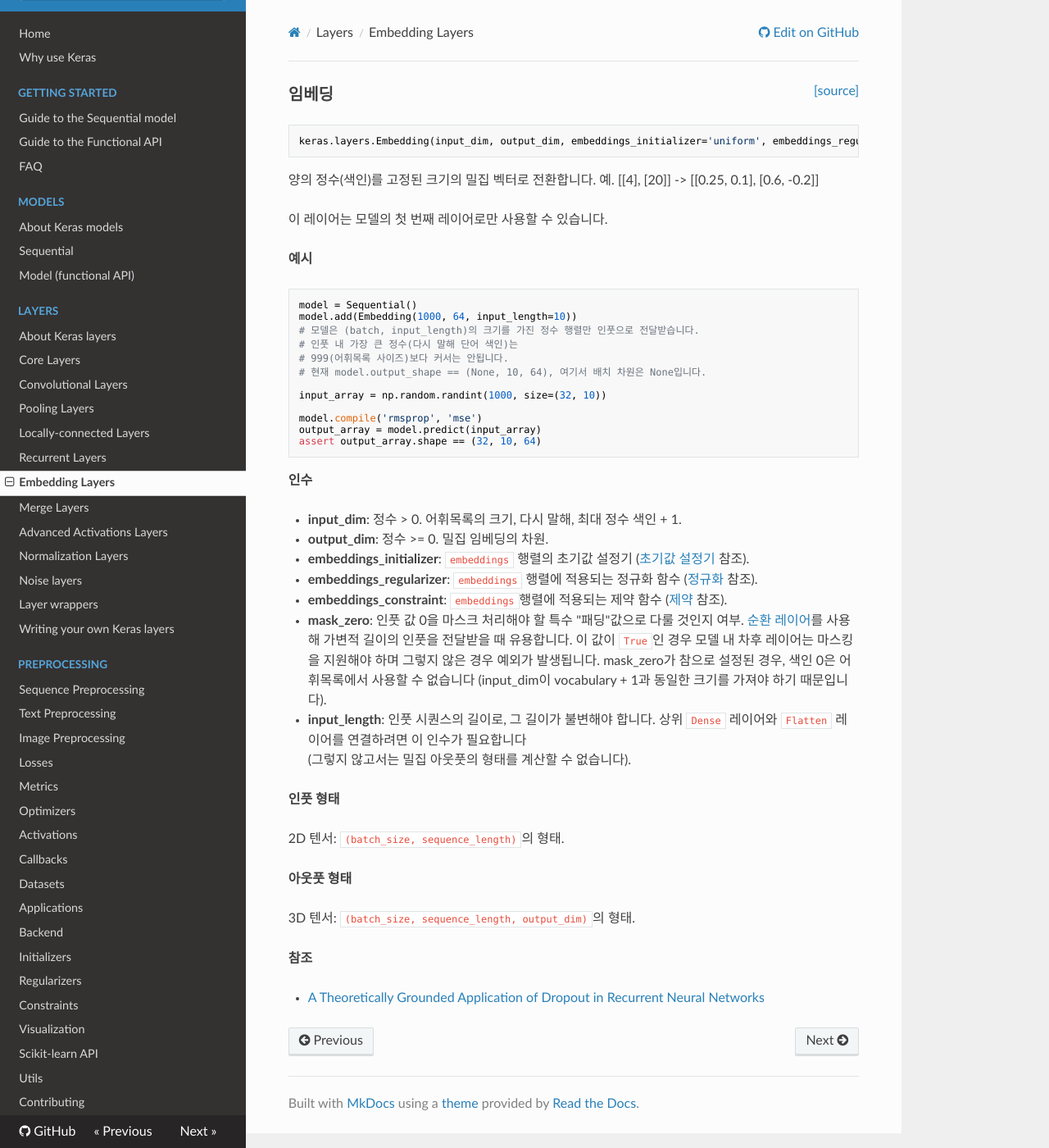
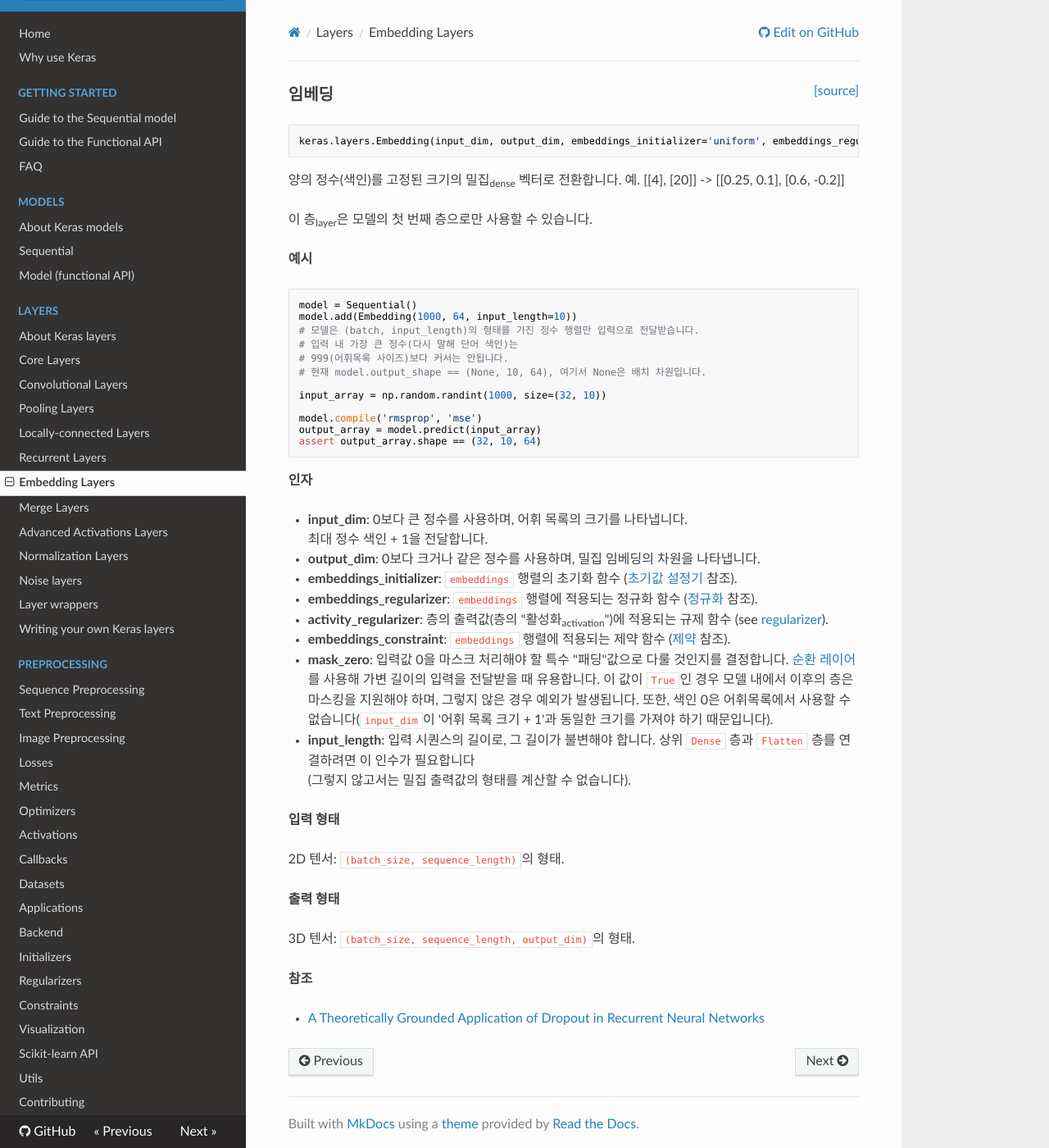
Before and after one commit to keras-team/keras-docs-ko, an MkDocs documentation site: the page built from sources/layers/embeddings.md, in a window 1280 px wide and 1400 px high. Shown: the whole window at 82% size. Built offline with MkDocs 1.6.1, drawn with Linux system fonts in a browser that asks for light colours; nearby versions of some CDN libraries.

Commit message:
Update embeddings.md
> 원문비교
- __activity_regularizer__: Regularizer function applied to
    the output of the layer (its "activation").
    (see [regularizer](../regularizers.md)).
가 추가 되었습니다.

> 내용 및 단어 수정
+ 특별한 부분은 없으나, 리뷰해주시는 분께서 인자 부분을 집중해서 리뷰해주시면 될 것 같습니다.

감사합니다.

````diff
--- a/sources/layers/embeddings.md
+++ b/sources/layers/embeddings.md
@@ -5,10 +5,10 @@
 keras.layers.Embedding(input_dim, output_dim, embeddings_initializer='uniform', embeddings_regularizer=None, activity_regularizer=None, embeddings_constraint=None, mask_zero=False, input_length=None)
 ```
 
-양의 정수(색인)를 고정된 크기의 밀집 벡터로 전환합니다.
+양의 정수(색인)를 고정된 크기의 밀집<sub>dense</sub> 벡터로 전환합니다.
 예. [[4], [20]] -> [[0.25, 0.1], [0.6, -0.2]]
 
-이 레이어는 모델의 첫 번째 레이어로만 사용할 수 있습니다.
+이 층<sub>layer</sub>은 모델의 첫 번째 층으로만 사용할 수 있습니다.
 
 __예시__
 
@@ -16,10 +16,10 @@ __예시__
 ```python
 model = Sequential()
 model.add(Embedding(1000, 64, input_length=10))
-# 모델은 (batch, input_length)의 크기를 가진 정수 행렬만 인풋으로 전달받습니다.
-# 인풋 내 가장 큰 정수(다시 말해 단어 색인)는
+# 모델은 (batch, input_length)의 형태를 가진 정수 행렬만 입력으로 전달받습니다.
+# 입력 내 가장 큰 정수(다시 말해 단어 색인)는
 # 999(어휘목록 사이즈)보다 커서는 안됩니다.
-# 현재 model.output_shape == (None, 10, 64), 여기서 배치 차원은 None입니다.
+# 현재 model.output_shape == (None, 10, 64), 여기서 None은 배치 차원입니다.
 
 input_array = np.random.randint(1000, size=(32, 10))
 
@@ -28,38 +28,39 @@ output_array = model.predict(input_array)
 assert output_array.shape == (32, 10, 64)
 ```
 
-__인수__
+__인자__
 
-- __input_dim__: 정수 > 0. 어휘목록의 크기,
-    다시 말해, 최대 정수 색인 + 1.
-- __output_dim__: 정수 >= 0. 밀집 임베딩의 차원.
-- __embeddings_initializer__: `embeddings` 행렬의 초기값 설정기
+- __input_dim__: 0보다 큰 정수를 사용하며, 어휘 목록의 크기를 나타냅니다.
+최대 정수 색인 + 1을 전달합니다.
+- __output_dim__: 0보다 크거나 같은 정수를 사용하며, 밀집 임베딩의 차원을 나타냅니다.
+- __embeddings_initializer__: `embeddings` 행렬의 초기화 함수
     ([초기값 설정기](../initializers.md) 참조).
 - __embeddings_regularizer__: `embeddings` 행렬에 적용되는
     정규화 함수
     ([정규화](../regularizers.md) 참조).
-- __embeddings_constraint__: `embeddings`행렬에 적용되는
+- __activity_regularizer__: 층의 출력값(층의 "활성화<sub>activation</sub>")에 적용되는 규제 함수
+    (see [regularizer](../regularizers.md)).
+- __embeddings_constraint__: `embeddings` 행렬에 적용되는
     제약 함수
     ([제약](../constraints.md) 참조).
-- __mask_zero__: 인풋 값 0을 마스크 처리해야 할 특수 "패딩"값으로
-    다룰 것인지 여부.
-    [순환 레이어](recurrent.md)를 사용해 가변적
-    길이의 인풋을 전달받을 때 유용합니다.
-    이 값이 `True`인 경우 모델 내 차후 레이어는
-    마스킹을 지원해야 하며 그렇지 않은 경우 예외가 발생됩니다.
-    mask_zero가 참으로 설정된 경우, 색인 0은
-    어휘목록에서 사용할 수 없습니다 (input_dim이 vocabulary + 1과
+- __mask_zero__: 입력값 0을 마스크 처리해야 할 특수 "패딩"값으로
+    다룰 것인지를 결정합니다.
+    [순환 레이어](recurrent.md)를 사용해 가변
+    길이의 입력을 전달받을 때 유용합니다.
+    이 값이 `True`인 경우 모델 내에서 이후의 층은
+    마스킹을 지원해야 하며, 그렇지 않은 경우 예외가 발생됩니다.
+    또한, 색인 0은 어휘목록에서 사용할 수 없습니다(`input_dim`이 '어휘 목록 크기 + 1'과
     동일한 크기를 가져야 하기 때문입니다).
-- __input_length__: 인풋 시퀀스의 길이로, 그 길이가 불변해야 합니다.
-    상위 `Dense` 레이어와 `Flatten` 레이어를 연결하려면
+- __input_length__: 입력 시퀀스의 길이로, 그 길이가 불변해야 합니다.
+    상위 `Dense` 층과 `Flatten` 층를 연결하려면
     이 인수가 필요합니다
-    (그렇지 않고서는 밀집 아웃풋의 형태를 계산할 수 없습니다).
+    (그렇지 않고서는 밀집 출력값의 형태를 계산할 수 없습니다).
 
-__인풋 형태__
+__입력 형태__
 
 2D 텐서: `(batch_size, sequence_length)`의 형태.
 
-__아웃풋 형태__
+__출력 형태__
 
 3D 텐서: `(batch_size, sequence_length, output_dim)`의 형태.
 
````
